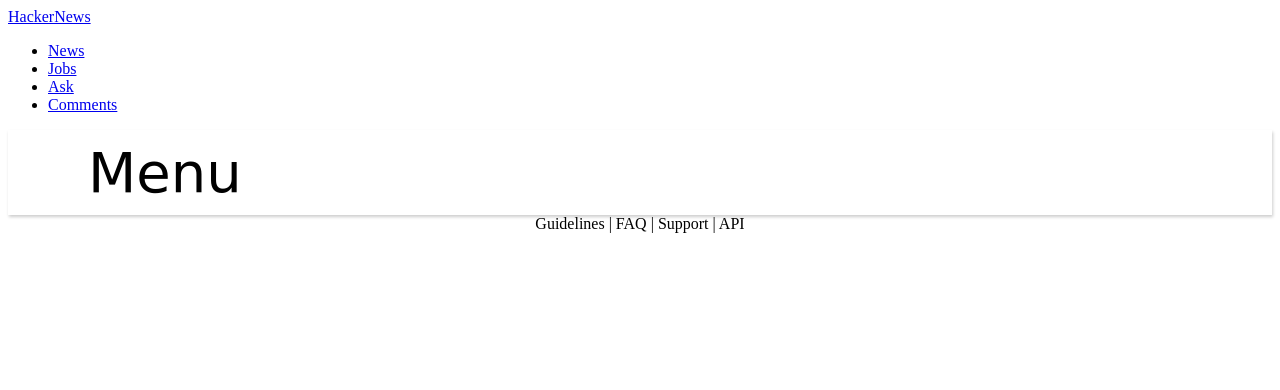
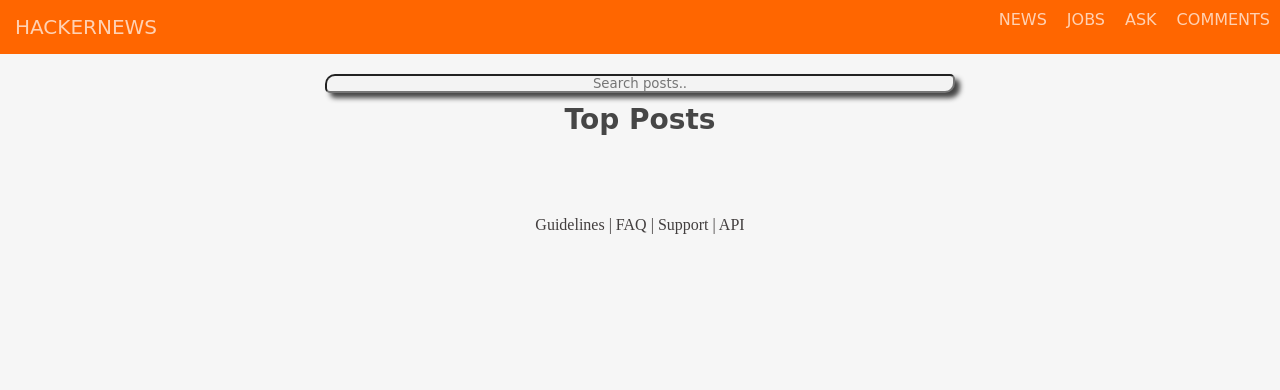
Before and after one commit to lauralee01/hackerNews, a plain HTML site: page index.html in a window 1280 px wide. Drawn offline with Linux system fonts and the light colour scheme; no server answers.

Commit message:
add styles and functionality

```diff
--- a/index.html
+++ b/index.html
@@ -12,28 +12,18 @@
 </head>
 <body>
 	<nav class="navBar">
-		<a href="index.html">HackerNews</a>
-		<ul>
-			<li><a href="#">News</a></li>
-			<li><a href="#">Jobs</a></li>
-			<li><a href="#">Ask</a></li>
-			<li><a href="#">Comments</a></li>
+		<a href="index.html" class="navbar-title">HackerNews</a>
+		<ul class="navbar-list active">
+			<li class="navbar-list_item"><a href="#">News</a></li>
+			<li class="navbar-list_item"><a href="#">Jobs</a></li>
+			<li class="navbar-list_item"><a href="#">Ask</a></li>
+			<li class="navbar-list_item"><a href="#">Comments</a></li>
 		</ul>
 	</nav>
-	<div class="collapsibleNavbar">
-		<input type="checkbox" id="menu">
-		<label for="menu">Menu</label>
-			<div class="navbar-content">
-				<ul>
-					<li><a href="#">News</a></li>
-					<li><a href="#">Jobs</a></li>
-					<li><a href="#">Ask</a></li>
-					<li><a href="#">Comments</a></li>
-				</ul>
-			</div>
-
-	</div>
-
+		<div id="searchbox">
+			<input type="text" class="hackersearch" id="myInput" onkeyup="search()" placeholder="Search posts..">
+		</div>
+		<h3 id="topPost">Top Posts</h3>
 	<section id="app"></section>
 
 	<footer class="footer">
--- a/index.js
+++ b/index.js
@@ -13,8 +13,8 @@
 					.then(data => {
 						results += `
 							<ul class="card">
-								<li>${index}</strong>. ${data.title}</li>
-								<li>${data.score} points by <em>${data.by}</em> &mdash; ${new Date(
+								<li class="list"><strong>${index}</strong>. ${data.title}</li>
+								<li class="list">${data.score} points by <em>${data.by}</em> &mdash; ${new Date(
 									data.time).getMinutes()} minutes ago | ${data.descendants} comments</li>
 							</ul>
 							`;
@@ -25,3 +25,18 @@
 
 })
 .catch(err => console.log(err));
+search = () => {
+	let input,filter,newsList,li,i;
+		input = document.getElementsByClassName('hackersearch');
+		filter = input.value.toUpperCase();
+		newsList = document.getElementsByClassName('card');
+		li = document.getElementsByClassName('list');
+
+			for (i = 0; i < li.length; i++) {
+				if(li.innerHTML.toUpperCase().indexOf(filter) > -1) {
+					li[i].style.display = "";
+				} else {
+					li[i].style.display = "none";
+				}
+			}
+}
--- a/style.css
+++ b/style.css
@@ -1,45 +1,147 @@
-.navbar-content {
-	font-family: 'Sedgwick Ave Display', cursive;;
-	padding: 0 0 0 50px;
+* {
+	-webkit-box-sizing: border-box;
+	box-sizing: border-box;
+	margin: 0;
+	padding: 0;
+	list-style-type: none;
+	color: rgba(51,51,51,0.9);
+}
+body {
+	font-weight: 400;
+	background-color: #f6f6f6;
+	height: 100%;
+	min-height: 100%;
+	position: relative;
 }
 .collapsibleNavbar {
-	background-color: rgba(255,255,255,0.8);
-	padding: 0px 30px;
-	box-shadow: 1px 2px 3px rgba(0,0,0,0.2);
+	background: #ff6600;
+	display: -ms-grid;
+	display: grid;
+	width: 100%;
+	height: 0;
+	visibility: hidden;
+	opacity: 0;
+	-webkit-transition: all 0.3s ease-out;
+	transition: all 0.3s ease-out;
+	-webkit-box-pack: center;
+	ms-flex-pack: center;
+	justify-content: center;
+	-webkit-box-align: center;
+	-ms-flex-align: center;
+	align-items: center;
+	text-align: center;
+	grid-gap: 10px;
+	background: #ff6600;
 }
-.collapsibleNavbar ul {
-	list-style-type: none;
-	padding: 0;
+.collapsibleNavbar.active {
+	height: 250px;
+	opacity: 1;
+	visibility: visible;
 }
 .collapsibleNavbar a {
-	display: block;
-	padding: 10px;
-	text-decoration: none;
-	color: #000;
+	color: #fff;
 }
-.collapsibleNavbar label {
-	font-family: 'Sedgwick Ave Display', cursive;
-	font-size: 56px;
-	display: block;
-	cursor: pointer;
-	background: url(menu.png) no-repeat left center;
-	padding: 10px 0 10px 50px;
+.collapsibleNavbar a:hover {
+	color: rgba(255,255,255,0.8);
 }
-input#menu {
-	display: none;
-}
-.navbar-content {
-	max-height: 0;
-	overflow: hidden;
-	font-family: 'Sedgwick Ave Display', cursive;
-	padding: 0 0 0 50px;
-}
-input:checked ~ label {
-	background-image: url(close.png);
-}
-input:checked ~ .navbar-content {
-	max-height: 100%;
+.collapsibleNavbar li {
+	margin-top: 15px;
 }
 .footer {
+	width: 100%;
+	height: 50px;
 	text-align: center;
+	font-size: 16px;
+	margin-top: 80px;
+	color: #423e3e
 }
+.navBar {
+	background: #ff6600;
+	width: 100%;
+	display: -webkit-box;
+	display: -ms-flexbox;
+	display: flex;
+	font-family: 'Sedgwick Ave Display', cursive;
+	-webkit-box-pack: justify;
+	-ms-flex-pack: justify;
+	justify-content: space-between;
+	text-transform: uppercase;
+}
+.navBar a {
+	color: rgba(255,255,255,0.7);
+}
+.navbar-title {
+	font-weight: 1200;
+	font-size: 20px;
+	text-decoration: none;
+	display: inline-block;
+	padding: 10px 5px;
+	margin: 5px 10px;
+	-webkit-transition: rgba(255,255,255,0.7) 0.3s;
+	transition: rgba(255,255,255,0.7) 0.3s;
+}
+.navbar-title:hover {
+	color: rgba(255,255,255,0.8);
+}
+.navbar-list {
+	display: -webkit-box;
+	display: -ms-flexbox;
+	display: flex;
+	color: #fff;
+	-webkit-box-pack: space-evenly;
+	-ms-flex-pack: space-evenly;
+	justify-content: space-evenly;
+}
+.navbar-list_item {
+	margin: 0 5px;
+	padding: 10px 5px;
+	-webkit-transition: all 0.3s;
+	transition: all 0.3s;
+}
+.navbar-list_item:hover{
+	background: rgba(255,166,0,0.63);
+}
+.navbar-list_item a{
+	-webkit-transition: rgba(255,166,0,0.63) 0.3s;
+	transition: rgba(255,166,0,0.63) 0.3s;
+	text-decoration: none;
+}
+.navbar-list_item a:hover {
+	color: rgba(255,255,255,0.8);
+}
+.hackersearch {
+	text-align: center;
+	width: 50%;
+	background: #f3f3f3;
+	font-family: 'Sedgwick Ave Display', cursive;
+	color: rgba(255,255,255,0.7)
+	border: none;
+	border-radius: 10px 5px;
+	box-shadow: 5px 5px 5px;
+}
+#searchbox {
+	text-align: center;
+	margin-top: 10px;
+	padding: 10px;
+	font-size: 16px;
+}
+.grid {
+	display: -ms-grid;
+	display: grid;
+}
+.card {
+	display: -ms-grid;
+	display: grid;
+	padding: 15px;
+	text-align: center;
+	width: 40%;
+	margin: 16px auto;
+	border-radius: 10px 5px;
+	-webkit-box-shadow: 2px 2px 5px 2px;
+	box-shadow: 2px 2px 5px 2px;
+}
+#topPost {
+	text-align: center;
+	font-size: 28px;
+	font-family: 'Sedgwick Ave Display', cursive;
+}
```
